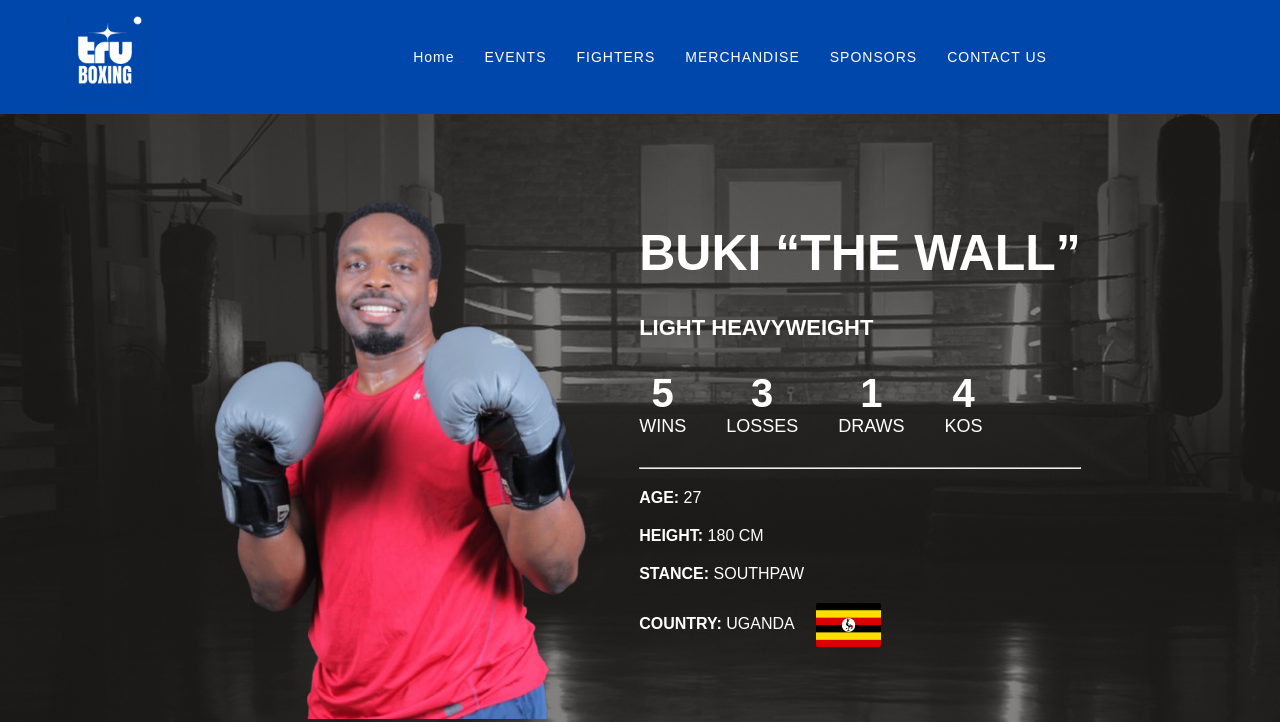
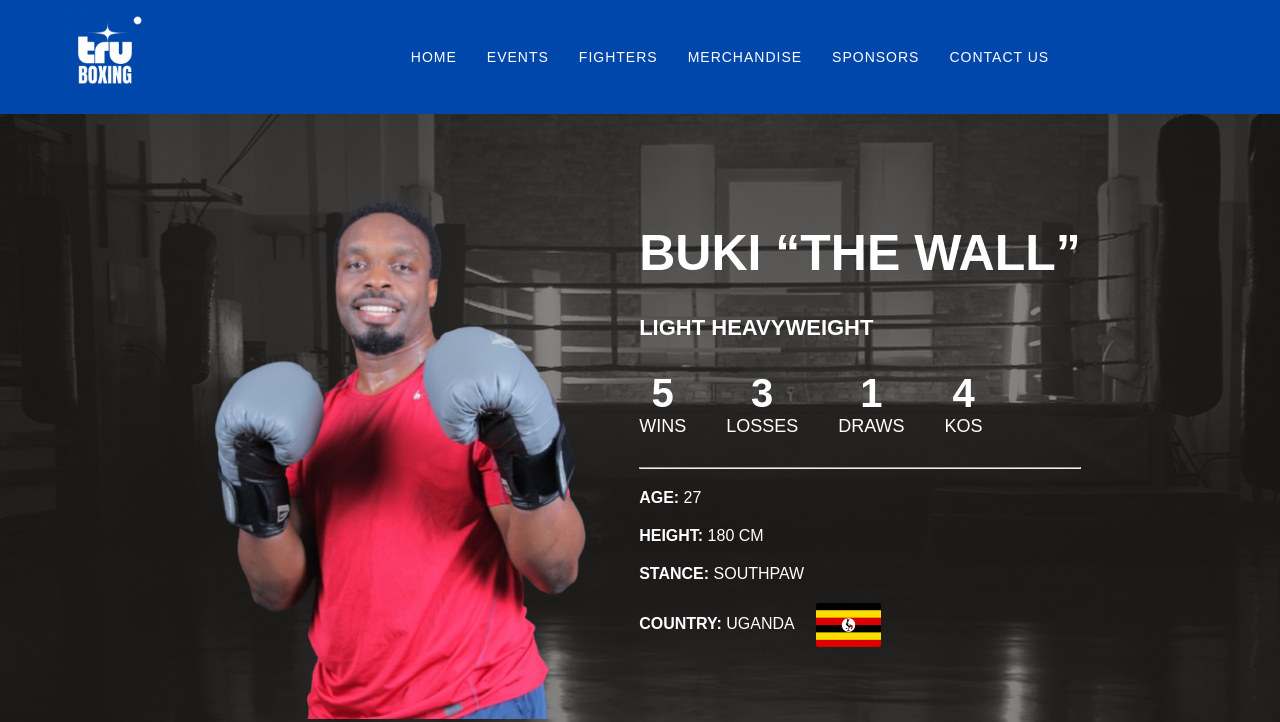
Before and after one commit to Tru-rep/tru-rec-website, a Flask app: page /fighter/buki in a window 1280 px wide. Shown: the top 722 px of the page. Run offline with Flask 3, Linux system fonts and the light colour scheme.

Commit message:
Updated TruRec website with latest changes

```diff
--- a/static/css/events.css
+++ b/static/css/events.css
@@ -16,6 +16,7 @@ body {
 .nav-links li {
   list-style: none; /* EXTRA SAFE */
 }
+.navbar .nav-links a { text-transform: uppercase !important; }
 
 /* Flex container inside navbar */
 .navbar-container {
--- a/static/css/fighter_profile.css
+++ b/static/css/fighter_profile.css
@@ -36,6 +36,7 @@ html, body {
   padding: 0 20px;
   gap: 50px; /* spacing between logo and nav */
 }
+.navbar .nav-links a { text-transform: uppercase !important; }
 
 /* Logo container */
 .logo-container {
--- a/static/css/fighters.css
+++ b/static/css/fighters.css
@@ -21,6 +21,7 @@ body {
   top: 0;
   z-index: 1000;
 }
+.navbar .nav-links a { text-transform: uppercase !important; }
 
 /* Navbar inner container */
 .navbar-container {
--- a/static/css/merchandise.css
+++ b/static/css/merchandise.css
@@ -29,6 +29,7 @@ body {
   max-width: 1200px;
   margin: 0 auto;
 }
+.navbar .nav-links a { text-transform: uppercase !important; }
 
 /* Logo */
 .logo {
--- a/static/css/style.css
+++ b/static/css/style.css
@@ -20,6 +20,7 @@ body {
   position: relative;
   top: 0;
   z-index: 1000;
+
 }
 
 /* Navbar inner container */
@@ -46,7 +47,9 @@ body {
 
 .nav-links li {
   position: relative;
+
 }
+.navbar .nav-links a { text-transform: uppercase !important; }
 
 .nav-links a {
   color: white;
@@ -56,6 +59,7 @@ body {
   letter-spacing: 1px;
   position: relative;
   transition: color 0.3s ease;
+
 }
 
 .nav-links a::after {
--- a/templates/contact.html
+++ b/templates/contact.html
@@ -49,7 +49,7 @@
       <img src="{{ url_for('static', filename='images/logo.png') }}" alt="TruLogo" class="logo" />
     </a>      <i class="fas fa-bars burger" id="burger"></i>
       <ul class="nav-links" id="navLinks">
-        <li><a href="/">Home</a></li>
+        <li><a href="/">HOME</a></li>
         <li><a href="{{ url_for('events_page') }}">EVENTS</a></li>
         <li><a href="{{ url_for('fighters_page') }}">FIGHTERS</a></li>
         <li><a href="/merchandise">MERCHANDISE</a></li>
```
